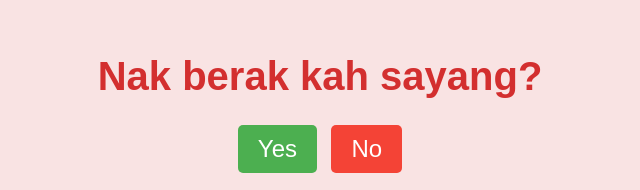
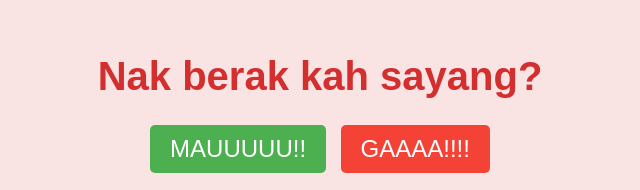
Before and after one commit to Gariqz/foryou2, a plain HTML site: page index.html in a window 1280 px wide. Shown: the part 138-328 px from the top of the page, without its empty margins (320-960 px from the left). Drawn offline with Linux system fonts and the light colour scheme.

Commit message:
Changelog

```diff
--- a/index.html
+++ b/index.html
@@ -10,8 +10,8 @@
     <div class="container">
         <h1>Nak berak kah sayang?</h1>
         <div class="buttons">
-            <button class="yes-button" onclick="handleYesClick()">Yes</button>
-            <button class="no-button" onclick="handleNoClick()">No</button>
+            <button class="yes-button" onclick="handleYesClick()">MAUUUUU!!</button>
+            <button class="no-button" onclick="handleNoClick()">GAAAA!!!!</button>
         </div>
         <div class="gif_container">
             <img src="https://media3.giphy.com/media/v1.Y2lkPTc5MGI3NjExZjU1MTNoaTZtcWtrY3ZiaDUyM3lwcjIzOHp2aG94ZmVpaHBjM2NwcSZlcD12MV9pbnRlcm5hbF9naWZfYnlfaWQmY3Q9Zw/2BNqZeruSez0indxTW/giphy.gif" alt="Cute GIF">
```
